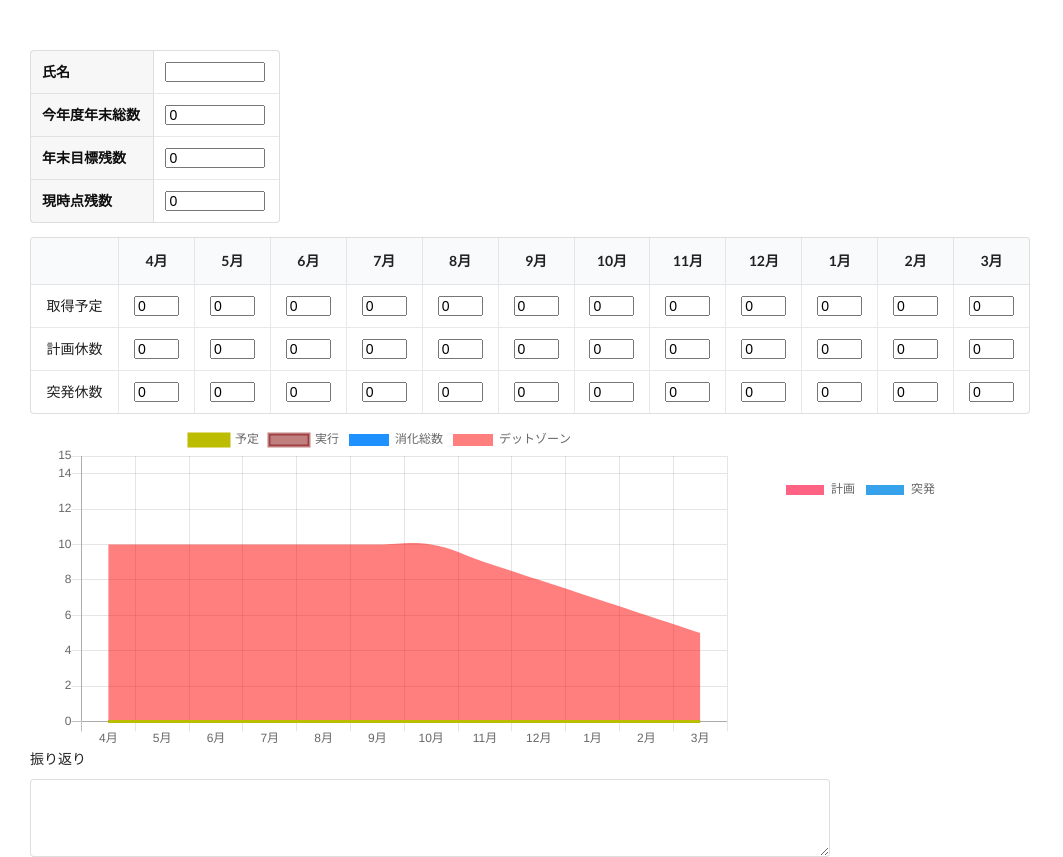
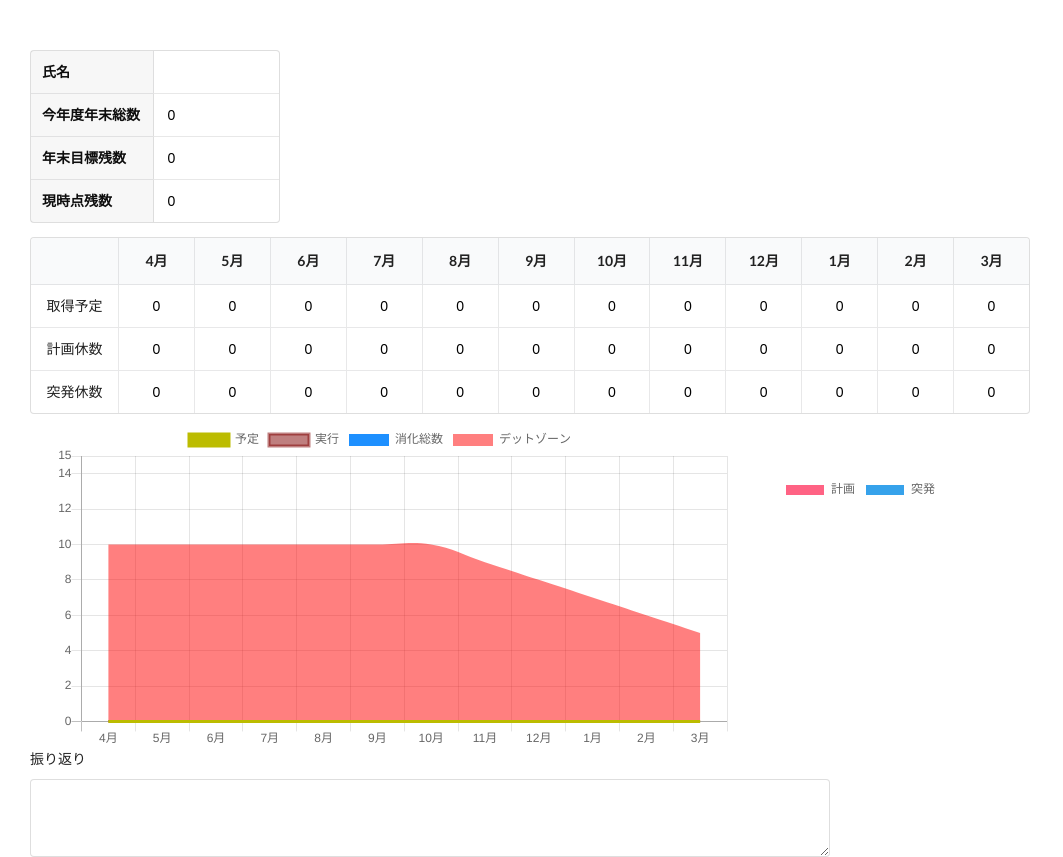
Before and after one commit to yasuhiro-nogiwa/holidayPlan, a React (Create React App) app: page / in a window 1280 px wide. Shown: the whole page, without its empty margins (0-1063 px from the left). Built offline with nearby package versions, Linux system fonts and the light colour scheme.

Commit message:
const update

```diff
--- a/src/components/Settings.tsx
+++ b/src/components/Settings.tsx
@@ -10,6 +10,14 @@ const Settings: FunctionComponent<Props> = (props) => {
 
   const titles = ['氏名', '年休総数', '年末目標残数', '現時点残数'];
 
+  const cellWidth = 100;
+  const cellHeight = 20;
+  const textLengthCheck = 300;
+  const totalholidaymin = 0;
+  const targetholidaymin = 5;
+  const targetholidaymax = 35;
+  const tablewidth = 250;
+
   const numcheck = /^[0-9\b]+$/;
 
   const [nameVal, setNameVal] = useState(GetApi("name", "dummy"));
@@ -18,7 +26,7 @@ const Settings: FunctionComponent<Props> = (props) => {
   const [nowVal, setNowVal] = useState(GetApi("remain", "dummy"));
 
   const handleInputNameChange = (e: React.ChangeEvent<HTMLInputElement>) => {
-    if (e.target.value.length <= 300) {
+    if (e.target.value.length <= textLengthCheck) {
       e.preventDefault();
       setNameVal(e.target.value);
       SetApi("name", "dummy", e.target.value);
@@ -29,7 +37,6 @@ const Settings: FunctionComponent<Props> = (props) => {
     e.preventDefault();
 
     if (e.target.value === '' || numcheck.test(e.target.value)) {
-
       let checkResult: boolean = dayCheck(e.target.value, "totalholiday")
 
       if (checkResult === true) {
@@ -47,13 +54,12 @@ const Settings: FunctionComponent<Props> = (props) => {
     e.preventDefault();
 
     if (e.target.value === '' || numcheck.test(e.target.value)) {
-
-      let checkResult = dayCheck(e.target.value, "targetholiday")
+      let checkResult = dayCheck(e.target.value, "targetholiday");
 
       setLastVal(e.target.value);
 
       if (e.target.value === '') {
-        checkResult = true
+        checkResult = true;
       }
 
       if (checkResult === true) {
@@ -64,18 +70,18 @@ const Settings: FunctionComponent<Props> = (props) => {
 
   function dayCheck(inputTxt: string, label: string): boolean {
 
-    let result: boolean = false
-    let inputNum = Number(inputTxt)
+    let result: boolean = false;
+    let inputNum = Number(inputTxt);
 
     if (label === 'totalholiday') {
-      if (inputNum >= 0) {
-        result = true
+      if (inputNum >= totalholidaymin) {
+        result = true;
       }
 
     } else {
 
-      if (inputNum >= 5 && inputNum <= 35) {
-        result = true
+      if (inputNum >= targetholidaymin && inputNum <= targetholidaymax) {
+        result = true;
       }
     }
     return result;
@@ -83,13 +89,13 @@ const Settings: FunctionComponent<Props> = (props) => {
 
   return (
 
-    <table className="ui definition table" style={{ width: 250 }}>
+    <table className="ui definition table" style={{ width: tablewidth }}>
       <tbody>
         <tr>
           <td>氏名</td>
           <td>
             <input
-              style={{ width: 100, height: 20 }}
+              style={{ width: cellWidth, height: cellHeight, border:"none" }}
               value={nameVal}
               onChange={handleInputNameChange} />
           </td>
@@ -98,7 +104,7 @@ const Settings: FunctionComponent<Props> = (props) => {
           <td>今年度年末総数</td>
           <td>
             <input
-              style={{ width: 100, height: 20 }}
+              style={{ width: cellWidth, height: cellHeight, border:"none" }}
               value={totalVal}
               onChange={handleInputTotalChange} />
           </td>
@@ -107,7 +113,7 @@ const Settings: FunctionComponent<Props> = (props) => {
           <td>年末目標残数</td>
           <td>
             <input
-              style={{ width: 100, height: 20 }}
+              style={{ width: cellWidth, height: cellHeight, border:"none" }}
               value={lastVal}
               onChange={handleInputLastChange} />
           </td>
@@ -116,7 +122,7 @@ const Settings: FunctionComponent<Props> = (props) => {
           <td>現時点残数</td>
           <td>
             <input
-              style={{ width: 100, height: 20 }}
+              style={{ width: cellWidth, height: cellHeight, border:"none" }}
               value={nowVal}
             />
           </td>
--- a/src/components/Table.tsx
+++ b/src/components/Table.tsx
@@ -10,6 +10,9 @@ const App: FunctionComponent<Props> = (props) => {
 
   const titles = ['取得予定', '計画休数', '突発休数'];
   const titlesID = ['schedule', 'plan', 'sudden'];
+
+  const cellWidth = 45;
+  const cellHeight = 20;
 
   const numcheck = /^[0-9\b]+$/;
 
@@ -39,35 +42,28 @@ const App: FunctionComponent<Props> = (props) => {
     event: ChangeEvent<HTMLInputElement>
   ) => {
     if (event.target.value === '' || numcheck.test(event.target.value)) {
-
-      let checkResult = dayCheck(event.target.value)
-
-      console.log(checkResult)
+      let checkResult = dayCheck(event.target.value);
 
       if (checkResult === true) {
-        const _cells = [...cells]
-        _cells[index] = { ..._cells[index], [key]: event.target.value }
-        setCells(_cells)
+        const _cells = [...cells];
+        _cells[index] = { ..._cells[index], [key]: event.target.value };
+        setCells(_cells);
 
-        SetApi(titlesID[index], key, event.target.value)
+        SetApi(titlesID[index], key, event.target.value);
 
         props.changeApi();
-
       }
-
-
     }
   }
 
   function dayCheck(inputTxt: string): boolean {
 
-    let result: boolean = false
-    let inputNum = Number(inputTxt)
+    let result: boolean = false;
+    let inputNum = Number(inputTxt);
 
     if (inputNum >= 0 && inputNum <= 31) {
-      result = true
+      result = true;
     }
-
     return result;
   }
 
@@ -94,40 +90,40 @@ const App: FunctionComponent<Props> = (props) => {
           <tr key={i}>
             <td>{titles[i]}</td>
             <td>
-              <input style={{ width: 45, height: 20 }} onChange={onChangeCell(i, 'april')} value={cell.april} />
+              <input style={{ width: cellWidth, height: cellHeight,border:"none", textAlign: "center" }} onChange={onChangeCell(i, 'april')} value={cell.april} />
             </td>
             <td>
-              <input style={{ width: 45, height: 20 }} onChange={onChangeCell(i, 'may')} value={cell.may} />
+              <input style={{ width: cellWidth, height: cellHeight,border:"none", textAlign: "center" }} onChange={onChangeCell(i, 'may')} value={cell.may} />
             </td>
             <td>
-              <input style={{ width: 45, height: 20 }} onChange={onChangeCell(i, 'june')} value={cell.june} />
+              <input style={{ width: cellWidth, height: cellHeight,border:"none", textAlign: "center" }} onChange={onChangeCell(i, 'june')} value={cell.june} />
             </td>
             <td>
-              <input style={{ width: 45, height: 20 }} onChange={onChangeCell(i, 'july')} value={cell.july} />
+              <input style={{ width: cellWidth, height: cellHeight,border:"none", textAlign: "center" }} onChange={onChangeCell(i, 'july')} value={cell.july} />
             </td>
             <td>
-              <input style={{ width: 45, height: 20 }} onChange={onChangeCell(i, 'august')} value={cell.august} />
+              <input style={{ width: cellWidth, height: cellHeight,border:"none", textAlign: "center" }} onChange={onChangeCell(i, 'august')} value={cell.august} />
             </td>
             <td>
-              <input style={{ width: 45, height: 20 }} onChange={onChangeCell(i, 'september')} value={cell.september} />
+              <input style={{ width: cellWidth, height: cellHeight,border:"none", textAlign: "center" }} onChange={onChangeCell(i, 'september')} value={cell.september} />
             </td>
             <td>
-              <input style={{ width: 45, height: 20 }} onChange={onChangeCell(i, 'october')} value={cell.october} />
+              <input style={{ width: cellWidth, height: cellHeight,border:"none", textAlign: "center" }} onChange={onChangeCell(i, 'october')} value={cell.october} />
             </td>
             <td>
-              <input style={{ width: 45, height: 20 }} onChange={onChangeCell(i, 'november')} value={cell.november} />
+              <input style={{ width: cellWidth, height: cellHeight,border:"none", textAlign: "center" }} onChange={onChangeCell(i, 'november')} value={cell.november} />
             </td>
             <td>
-              <input style={{ width: 45, height: 20 }} onChange={onChangeCell(i, 'december')} value={cell.december} />
+              <input style={{ width: cellWidth, height: cellHeight,border:"none", textAlign: "center" }} onChange={onChangeCell(i, 'december')} value={cell.december} />
             </td>
             <td>
-              <input style={{ width: 45, height: 20 }} onChange={onChangeCell(i, 'january')} value={cell.january} />
+              <input style={{ width: cellWidth, height: cellHeight,border:"none", textAlign: "center" }} onChange={onChangeCell(i, 'january')} value={cell.january} />
             </td>
             <td>
-              <input style={{ width: 45, height: 20 }} onChange={onChangeCell(i, 'february')} value={cell.february} />
+              <input style={{ width: cellWidth, height: cellHeight,border:"none", textAlign: "center" }} onChange={onChangeCell(i, 'february')} value={cell.february} />
             </td>
             <td>
-              <input style={{ width: 45, height: 20 }} onChange={onChangeCell(i, 'march')} value={cell.march} />
+              <input style={{ width: cellWidth, height: cellHeight,border:"none", textAlign: "center" }} onChange={onChangeCell(i, 'march')} value={cell.march} />
             </td>
           </tr>
         ))}
```
